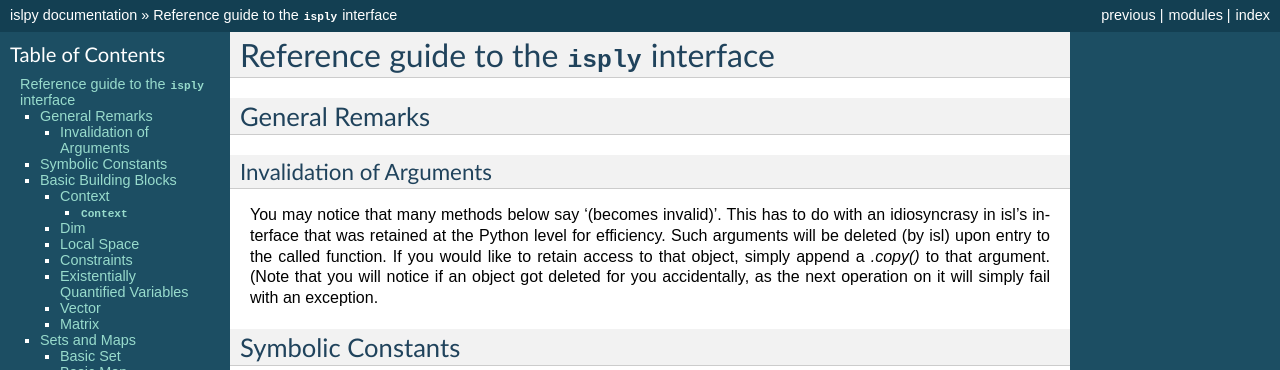
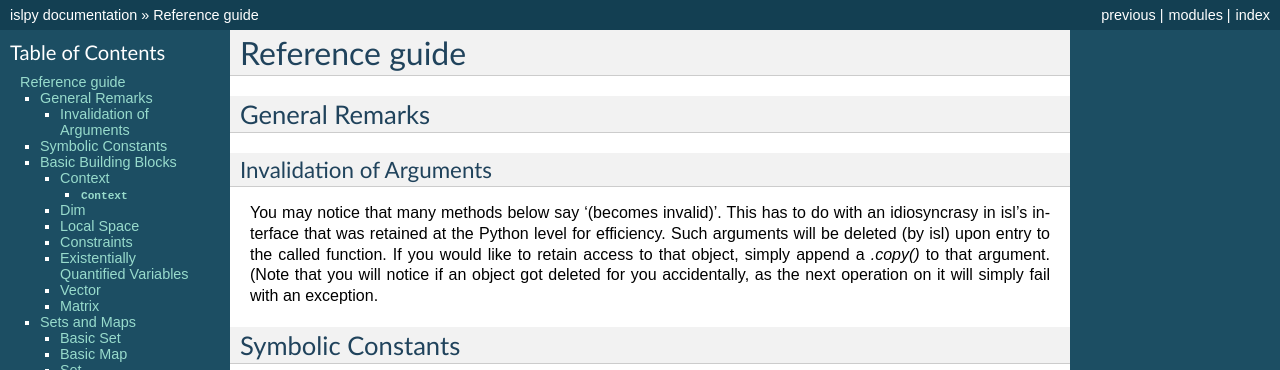
Before and after one commit to inducer/islpy, a Sphinx documentation site: the page built from doc/reference.rst, in a window 1280 px wide and 900 px high, cut to the strip 0-370 px from the top of the window. Built offline with Sphinx 7.4.7, drawn with Linux system fonts in a browser that asks for light colours; formulas are drawn with MathJax 3; some of the changed text lies outside the part shown.

Commit message:
Minor package/doc tweaks.

```diff
--- a/doc/reference.rst
+++ b/doc/reference.rst
@@ -1,5 +1,5 @@
-Reference guide to the :mod:`isply` interface
-=============================================
+Reference guide
+===============
 
 .. module:: islpy
 .. moduleauthor:: Andreas Kloeckner <inform@tiker.net>
```
Also changed, not shown: 1 other file.
